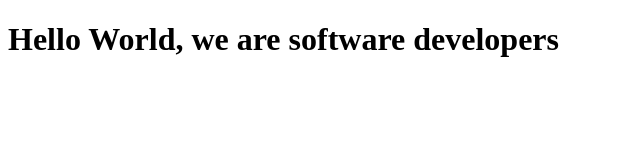
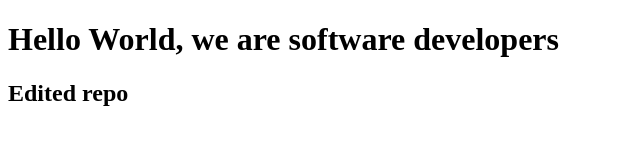
Before and after one commit to Tadessejemal1/Ermi-tad, a plain HTML site: page index.html in a window 1280 px wide. Shown: the whole page, without its empty margins (0-640 px from the left). Drawn offline with Linux system fonts and the light colour scheme.

Commit message:
third commit

```diff
--- a/index.html
+++ b/index.html
@@ -8,6 +8,7 @@
 
   <body>
     <h1>Hello World, we are software developers</h1>
+    <h2>Edited repo</h2>
     <script src="https://cdn.freecodecamp.org/testable-projects-fcc/v1/bundle.js"></script>
 
     <!--
```
